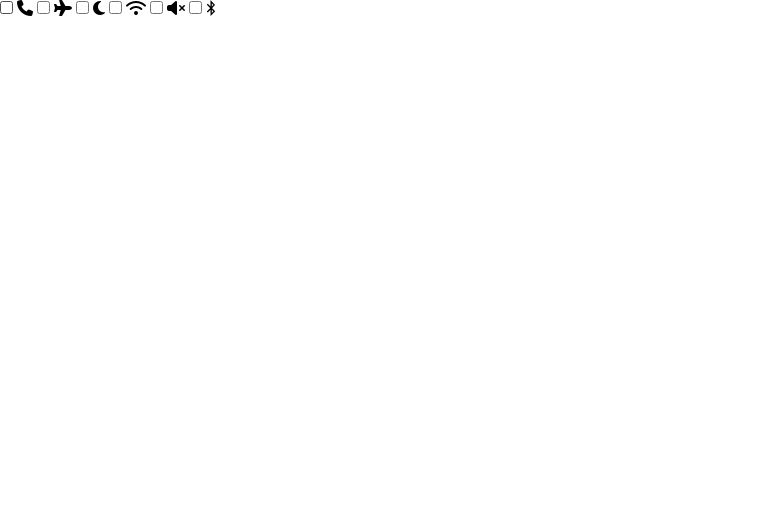
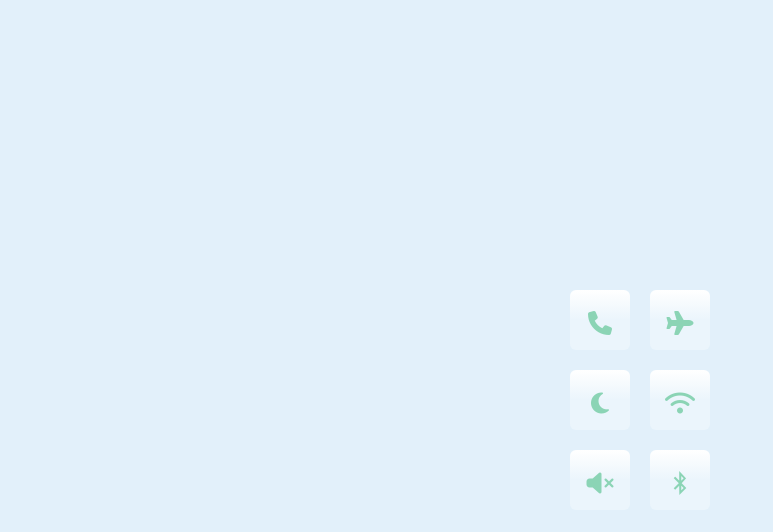
Before and after one commit to CJR85/glowing_checkbox, a plain HTML site: page index.html in a window 1280 px wide. Shown: the whole page, without its empty margins (0-773 px from the left). Drawn offline with Linux system fonts and the light colour scheme.

Commit message:
Style body, buttons, label and icons

```diff
--- a/style.css
+++ b/style.css
@@ -3,3 +3,64 @@
   padding: 0;
   box-sizing: border-box;
 }
+
+body {
+  display: flex;
+  justify-content: center;
+  align-items: center;
+  min-height: 100vh;
+  background: #e2f0fa;
+}
+
+.buttons {
+  display: flex;
+  max-width: 140px;
+  justify-content: center;
+  align-items: center;
+  flex-wrap: wrap;
+  gap: 20px;
+}
+
+.buttons label {
+  position: relative;
+  width: 60px;
+  height: 60px;
+  display: flex;
+  justify-content: center;
+  align-items: center;
+  cursor: pointer;
+}
+
+.buttons label input {
+  appearance: none;
+}
+
+.buttons label span {
+  position: absolute;
+  width: 100%;
+  height: 100%;
+  background: linear-gradient(#fff, #ebf5fc, #ebf5fc);
+  border-radius: 6px;
+  box-shadow: inset 0 5px 1px 0, rgba(0, 0, 0, 0.1),
+    0 5px 15px rgba(0, 0, 0, 0.1), 0 -5px 15px rgba(0, 0, 0, 0.15);
+}
+
+.buttons label i {
+  position: relative;
+  top: 3px;
+  font-size: 1.5em;
+  color: #8bd4b5;
+}
+
+.buttons label input:checked ~ span {
+  box-shadow: inset 0 -5px 0 0 rgba(0, 0, 0, 0.2),
+    0 2px 10px rgba(0, 0, 0, 0.75);
+  background: linear-gradient(#2b6b73, #31727a, #2b6b73);
+}
+
+.buttons label input:checked ~ i {
+  top: -3px;
+  color: #fff;
+  filter: drop-shadow(0 0 5px #00ffe2) drop-shadow(0 0 8px #00ffe2)
+    drop-shadow(0 0 12px #00ffe2) drop-shadow(0 0 16px #00ffe2);
+}
```
